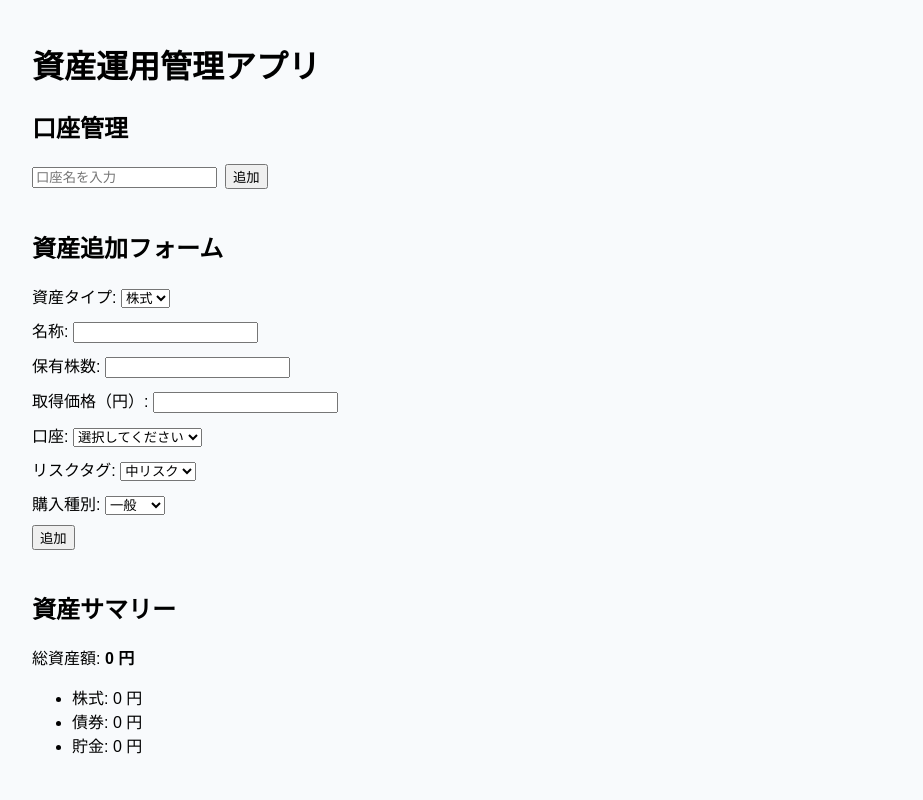
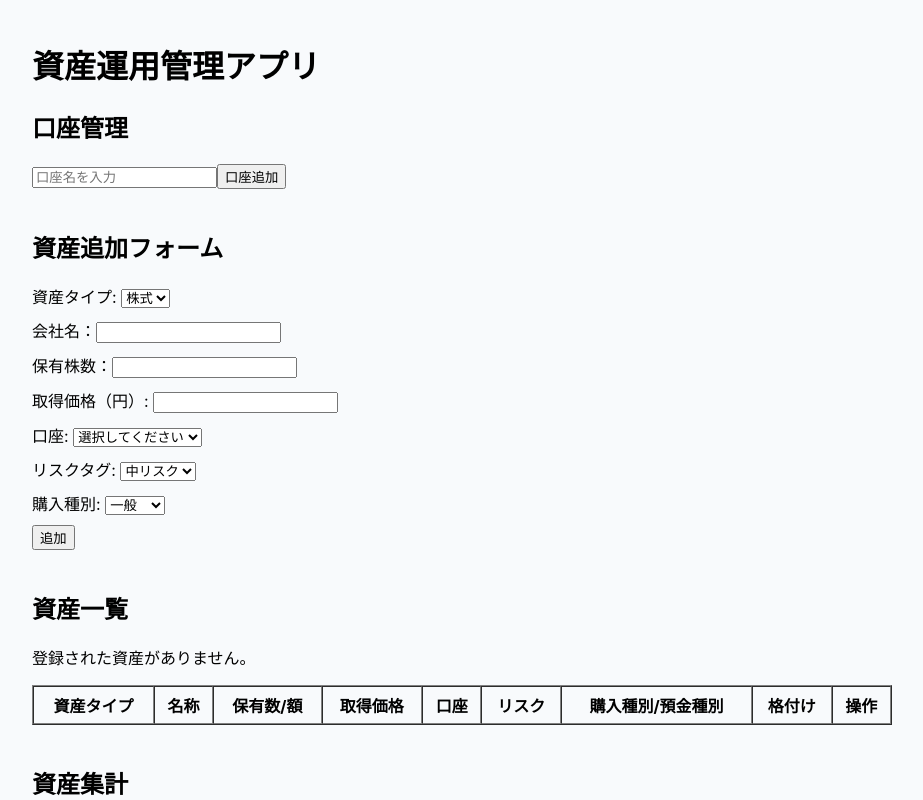
Before and after one commit to sonota1/dividend-management-app, a React (Create React App) app: page / in a window 1280 px wide. Shown: the whole page, without its empty margins (178-1101 px from the left). Built offline with nearby package versions, Linux system fonts and the light colour scheme.

Commit message:
fix: モバイル最適化とレスポンシブデザイン対応

```diff
--- a/src/App.js
+++ b/src/App.js
@@ -1,13 +1,21 @@
 import React, { useState, useEffect } from "react";
 
+// --- 定数 ---
+const ASSET_TYPES = ["株式", "債券", "貯金"];
 const RISK_TAGS = ["低リスク", "中リスク", "高リスク"];
-const PURCHASE_TYPES = ["NISA", "iDeCo", "一般"];
+const STOCK_PURCHASE_TYPES = ["NISA", "iDeCo", "一般"];
+const BOND_PURCHASE_TYPES = ["国債", "社債"];
+const DEPOSIT_TYPES = ["普通", "定期"];
 
+// --- 口座管理 ---
 function AccountManager({ accounts, onAddAccount }) {
   const [accountName, setAccountName] = useState("");
 
   const handleAdd = () => {
-    if (!accountName.trim()) return alert("口座名を入力してください");
+    if (!accountName.trim()) {
+      alert("口座名を入力してください");
+      return;
+    }
     onAddAccount({ id: Date.now().toString(), name: accountName.trim() });
     setAccountName("");
   };
@@ -16,15 +24,12 @@ function AccountManager({ accounts, onAddAccount }) {
     <section style={{ marginBottom: 40 }}>
       <h2>口座管理</h2>
       <input
-        type="text"
         placeholder="口座名を入力"
         value={accountName}
         onChange={(e) => setAccountName(e.target.value)}
       />
-      <button onClick={handleAdd} style={{ marginLeft: 8 }}>
-        追加
-      </button>
-      <ul style={{ marginTop: 10 }}>
+      <button onClick={handleAdd}>口座追加</button>
+      <ul>
         {accounts.map((acc) => (
           <li key={acc.id}>{acc.name}</li>
         ))}
@@ -33,32 +38,38 @@ function AccountManager({ accounts, onAddAccount }) {
   );
 }
 
+// --- 資産フォーム ---
 function AssetForm({ accounts, onAddAsset, onUpdateAsset, editingAsset, onCancelEdit }) {
   const [assetType, setAssetType] = useState(editingAsset?.assetType || "株式");
   const [name, setName] = useState(editingAsset?.name || "");
-  const [shares, setShares] = useState(editingAsset?.shares ?? "");
+  const [sharesOrAmount, setSharesOrAmount] = useState(editingAsset?.shares ?? "");
   const [purchasePrice, setPurchasePrice] = useState(editingAsset?.purchasePrice ?? "");
   const [accountId, setAccountId] = useState(editingAsset?.accountId || "");
-  const [riskTag, setRiskTag] = useState(editingAsset?.riskTag || RISK_TAGS[1]);
-  const [purchaseType, setPurchaseType] = useState(editingAsset?.purchaseType || PURCHASE_TYPES[2]);
+  const [riskTag, setRiskTag] = useState(editingAsset?.riskTag || "中リスク");
 
-  useEffect(() => {
+  // 購入種別 or 預金種別
+  const [purchaseType, setPurchaseType] = useState(editingAsset?.purchaseType || (assetType === "貯金" ? "普通" : "一般"));
+  const [bondRating, setBondRating] = useState(editingAsset?.bondRating || "");
+
+  React.useEffect(() => {
     if (editingAsset) {
       setAssetType(editingAsset.assetType);
       setName(editingAsset.name);
-      setShares(editingAsset.shares ?? "");
+      setSharesOrAmount(editingAsset.shares ?? "");
       setPurchasePrice(editingAsset.purchasePrice);
       setAccountId(editingAsset.accountId);
-      setRiskTag(editingAsset.riskTag || RISK_TAGS[1]);
-      setPurchaseType(editingAsset.purchaseType || PURCHASE_TYPES[2]);
+      setRiskTag(editingAsset.riskTag || "中リスク");
+      setPurchaseType(editingAsset.purchaseType || (editingAsset.assetType === "貯金" ? "普通" : "一般"));
+      setBondRating(editingAsset.bondRating || "");
     } else {
       setAssetType("株式");
       setName("");
-      setShares("");
+      setSharesOrAmount("");
       setPurchasePrice("");
       setAccountId("");
-      setRiskTag(RISK_TAGS[1]);
-      setPurchaseType(PURCHASE_TYPES[2]);
+      setRiskTag("中リスク");
+      setPurchaseType("一般");
+      setBondRating("");
     }
   }, [editingAsset]);
 
@@ -76,8 +87,12 @@ function AssetForm({ accounts, onAddAsset, onUpdateAsset, editingAsset, onCancel
         return;
       }
     } else {
-      if (!shares || !purchasePrice) {
-        alert("株数と取得価格を入力してください");
+      if (!sharesOrAmount || !purchasePrice) {
+        alert("保有数または保有額と取得価格を入力してください");
+        return;
+      }
+      if (assetType === "債券" && !purchaseType) {
+        alert("購入種別（国債・社債）を選択してください");
         return;
       }
     }
@@ -85,27 +100,31 @@ function AssetForm({ accounts, onAddAsset, onUpdateAsset, editingAsset, onCancel
     const assetData = {
       assetType,
       name: name.trim(),
-      shares: assetType === "貯金" ? null : Number(shares),
+      shares: assetType === "貯金" ? null : Number(sharesOrAmount),
       purchasePrice: Number(purchasePrice),
       accountId,
       riskTag,
-      purchaseType,
+      purchaseType: assetType === "貯金" ? undefined : purchaseType,
+      bondRating: assetType === "債券" ? bondRating : undefined,
+      depositType: assetType === "貯金" ? purchaseType : undefined,
+      id: editingAsset ? editingAsset.id : Date.now().toString(),
     };
 
     if (editingAsset) {
-      onUpdateAsset({ ...editingAsset, ...assetData });
+      onUpdateAsset(assetData);
     } else {
-      onAddAsset({ id: Date.now().toString(), ...assetData });
+      onAddAsset(assetData);
     }
 
     // リセット
     setAssetType("株式");
     setName("");
-    setShares("");
+    setSharesOrAmount("");
     setPurchasePrice("");
     setAccountId("");
-    setRiskTag(RISK_TAGS[1]);
-    setPurchaseType(PURCHASE_TYPES[2]);
+    setRiskTag("中リスク");
+    setPurchaseType("一般");
+    setBondRating("");
   };
 
   return (
@@ -119,25 +138,43 @@ function AssetForm({ accounts, onAddAsset, onUpdateAsset, editingAsset, onCancel
             onChange={(e) => setAssetType(e.target.value)}
             disabled={!!editingAsset}
           >
-            <option value="株式">株式</option>
-            <option value="債券">債券</option>
-            <option value="貯金">貯金</option>
+            {ASSET_TYPES.map((type) => (
+              <option key={type} value={type}>{type}</option>
+            ))}
           </select>
         </div>
 
         <div style={{ marginBottom: 10 }}>
-          <label>名称: </label>
+          <label>
+            {assetType === "株式" && "会社名"}
+            {assetType === "債券" && "債券名"}
+            {assetType === "貯金" && "預金先名"}
+            ：
+          </label>
           <input value={name} onChange={(e) => setName(e.target.value)} />
         </div>
 
-        {assetType !== "貯金" ? (
+        {assetType === "貯金" ? (
+          <div style={{ marginBottom: 10 }}>
+            <label>金額（円）: </label>
+            <input
+              type="number"
+              value={purchasePrice}
+              onChange={(e) => setPurchasePrice(e.target.value)}
+            />
+          </div>
+        ) : (
           <>
             <div style={{ marginBottom: 10 }}>
-              <label>保有株数: </label>
+              <label>
+                {assetType === "株式" && "保有株数"}
+                {assetType === "債券" && "保有額（単位など）"}
+                ：
+              </label>
               <input
                 type="number"
-                value={shares}
-                onChange={(e) => setShares(e.target.value)}
+                value={sharesOrAmount}
+                onChange={(e) => setSharesOrAmount(e.target.value)}
               />
             </div>
             <div style={{ marginBottom: 10 }}>
@@ -149,15 +186,6 @@ function AssetForm({ accounts, onAddAsset, onUpdateAsset, editingAsset, onCancel
               />
             </div>
           </>
-        ) : (
-          <div style={{ marginBottom: 10 }}>
-            <label>金額（円）: </label>
-            <input
-              type="number"
-              value={purchasePrice}
-              onChange={(e) => setPurchasePrice(e.target.value)}
-            />
-          </div>
         )}
 
         <div style={{ marginBottom: 10 }}>
@@ -189,19 +217,66 @@ function AssetForm({ accounts, onAddAsset, onUpdateAsset, editingAsset, onCancel
           </select>
         </div>
 
+        {/* 購入種別 or 預金種別 */}
+        {assetType === "株式" && (
           <div style={{ marginBottom: 10 }}>
             <label>購入種別: </label>
             <select
               value={purchaseType}
               onChange={(e) => setPurchaseType(e.target.value)}
             >
-            {PURCHASE_TYPES.map((type) => (
+              {STOCK_PURCHASE_TYPES.map((type) => (
                 <option key={type} value={type}>
                   {type}
                 </option>
               ))}
             </select>
           </div>
+        )}
+
+        {assetType === "債券" && (
+          <>
+            <div style={{ marginBottom: 10 }}>
+              <label>購入種別: </label>
+              <select
+                value={purchaseType}
+                onChange={(e) => setPurchaseType(e.target.value)}
+              >
+                {BOND_PURCHASE_TYPES.map((type) => (
+                  <option key={type} value={type}>
+                    {type}
+                  </option>
+                ))}
+              </select>
+            </div>
+
+            <div style={{ marginBottom: 10 }}>
+              <label>格付け: </label>
+              <input
+                type="text"
+                placeholder="例：AAA、AAなど"
+                value={bondRating}
+                onChange={(e) => setBondRating(e.target.value)}
+              />
+            </div>
+          </>
+        )}
+
+        {assetType === "貯金" && (
+          <div style={{ marginBottom: 10 }}>
+            <label>預金種別: </label>
+            <select
+              value={purchaseType}
+              onChange={(e) => setPurchaseType(e.target.value)}
+            >
+              {DEPOSIT_TYPES.map((type) => (
+                <option key={type} value={type}>
+                  {type}
+                </option>
+              ))}
+            </select>
+          </div>
+        )}
 
         <button type="submit">{editingAsset ? "更新" : "追加"}</button>
         {editingAsset && (
@@ -218,28 +293,23 @@ function AssetForm({ accounts, onAddAsset, onUpdateAsset, editingAsset, onCancel
   );
 }
 
+// --- 資産一覧 ---
 function AssetList({ assets, accounts, onEdit, onDelete }) {
   return (
     <section>
       <h2>資産一覧</h2>
-      {assets.length === 0 ? (
-        <p>登録された資産はありません。</p>
-      ) : (
-        <table
-          border="1"
-          cellPadding="5"
-          cellSpacing="0"
-          style={{ width: "100%", textAlign: "left" }}
-        >
+      {assets.length === 0 && <p>登録された資産がありません。</p>}
+      <table border="1" cellPadding="6" cellSpacing="0" style={{ width: "100%" }}>
         <thead>
           <tr>
             <th>資産タイプ</th>
             <th>名称</th>
-              <th>口座名</th>
-              <th>リスクタグ</th>
-              <th>購入種別</th>
-              <th>株数/金額</th>
+            <th>保有数/額</th>
             <th>取得価格</th>
+            <th>口座</th>
+            <th>リスク</th>
+            <th>購入種別/預金種別</th>
+            <th>格付け</th>
             <th>操作</th>
           </tr>
         </thead>
@@ -250,25 +320,21 @@ function AssetList({ assets, accounts, onEdit, onDelete }) {
               <tr key={a.id}>
                 <td>{a.assetType}</td>
                 <td>{a.name}</td>
-                  <td>{account ? account.name : "-"}</td>
+                <td>
+                  {a.assetType === "貯金" ? (
+                    a.purchasePrice.toLocaleString()
+                  ) : (
+                    a.shares?.toLocaleString()
+                  )}
+                </td>
+                <td>{a.purchasePrice.toLocaleString()}</td>
+                <td>{account ? account.name : "不明"}</td>
                 <td>{a.riskTag}</td>
-                  <td>{a.purchaseType}</td>
-                  <td>
-                    {a.assetType === "貯金"
-                      ? a.purchasePrice.toLocaleString() + " 円"
-                      : a.shares}
-                  </td>
-                  <td>
-                    {a.assetType === "貯金"
-                      ? "-"
-                      : a.purchasePrice.toLocaleString() + " 円"}
-                  </td>
+                <td>{a.assetType === "貯金" ? a.depositType : a.purchaseType}</td>
+                <td>{a.assetType === "債券" ? a.bondRating || "-" : "-"}</td>
                 <td>
                   <button onClick={() => onEdit(a)}>編集</button>
-                    <button
-                      onClick={() => onDelete(a.id)}
-                      style={{ marginLeft: 10 }}
-                    >
+                  <button onClick={() => onDelete(a.id)} style={{ marginLeft: 5 }}>
                     削除
                   </button>
                 </td>
@@ -277,90 +343,103 @@ function AssetList({ assets, accounts, onEdit, onDelete }) {
           })}
         </tbody>
       </table>
-      )}
     </section>
   );
 }
 
-function AssetSummary({ assets }) {
-  const totalAssets = assets.reduce((acc, a) => {
+// --- 資産集計＆チャート表示 ---
+function AssetSummaryAndChart({ assets }) {
+  // 資産タイプごとの合計計算
+  const summary = ASSET_TYPES.reduce((acc, type) => {
+    acc[type] = 0;
+    return acc;
+  }, {});
+
+  assets.forEach((a) => {
+    // 金額ベースの集計:
+    // 株式・債券は 保有数 * 取得価格 で計算。貯金は購入価格だけ
+    let value = 0;
     if (a.assetType === "貯金") {
-      return acc + a.purchasePrice;
+      value = a.purchasePrice;
     } else {
-      return acc + (a.shares || 0) * a.purchasePrice;
+      value = (a.shares ?? 0) * (a.purchasePrice ?? 0);
     }
-  }, 0);
+    summary[a.assetType] += value;
+  });
 
-  const byType = assets.reduce(
-    (acc, a) => {
-      if (a.assetType === "貯金") acc["貯金"] += a.purchasePrice;
-      else if (a.assetType === "株式") acc["株式"] += (a.shares || 0) * a.purchasePrice;
-      else if (a.assetType === "債券") acc["債券"] += (a.shares || 0) * a.purchasePrice;
-      return acc;
-    },
-    { 株式: 0, 債券: 0, 貯金: 0 }
-  );
+  // 簡易棒グラフ用スタイル
+  const maxValue = Math.max(...Object.values(summary), 1);
 
   return (
-    <section style={{ marginBottom: 40 }}>
-      <h2>資産サマリー</h2>
-      <p>
-        総資産額:{" "}
-        <strong>{totalAssets.toLocaleString()} 円</strong>
-      </p>
-      <ul>
-        <li>株式: {byType["株式"].toLocaleString()} 円</li>
-        <li>債券: {byType["債券"].toLocaleString()} 円</li>
-        <li>貯金: {byType["貯金"].toLocaleString()} 円</li>
+    <section style={{ marginTop: 40 }}>
+      <h2>資産集計</h2>
+      <ul style={{ listStyle: "none", padding: 0 }}>
+        {ASSET_TYPES.map((type) => (
+          <li key={type} style={{ marginBottom: 10 }}>
+            <strong>{type}</strong> : {summary[type].toLocaleString()} 円
+            <div
+              style={{
+                backgroundColor: "#4caf50",
+                height: 20,
+                width: `${(summary[type] / maxValue) * 100}%`,
+                maxWidth: 600,
+                transition: "width 0.5s ease",
+                marginTop: 4,
+              }}
+            />
+          </li>
+        ))}
       </ul>
     </section>
   );
 }
 
-export default function AssetManagementApp() {
+// --- メイン ---
+export default function AssetManagerApp() {
   const [accounts, setAccounts] = useState([]);
   const [assets, setAssets] = useState([]);
   const [editingAsset, setEditingAsset] = useState(null);
 
-  const addAccount = (acc) => {
-    setAccounts((prev) => [...prev, acc]);
+  // 口座追加
+  const addAccount = (newAccount) => {
+    setAccounts((prev) => [...prev, newAccount]);
   };
 
-  const addAsset = (asset) => {
-    setAssets((prev) => [...prev, asset]);
+  // 資産追加
+  const addAsset = (newAsset) => {
+    setAssets((prev) => [...prev, newAsset]);
   };
 
-  const updateAsset = (updated) => {
-    setAssets((prev) => prev.map((a) => (a.id === updated.id ? updated : a)));
+  // 資産更新
+  const updateAsset = (updatedAsset) => {
+    setAssets((prev) =>
+      prev.map((a) => (a.id === updatedAsset.id ? updatedAsset : a))
+    );
     setEditingAsset(null);
   };
 
+  // 編集開始
+  const editAsset = (asset) => {
+    setEditingAsset(asset);
+  };
+
+  // 編集キャンセル
+  const cancelEdit = () => {
+    setEditingAsset(null);
+  };
+
+  // 削除
   const deleteAsset = (id) => {
     if (window.confirm("本当に削除しますか？")) {
       setAssets((prev) => prev.filter((a) => a.id !== id));
-      if (editingAsset && editingAsset.id === id) {
+      if (editingAsset?.id === id) {
         setEditingAsset(null);
       }
     }
   };
 
-  const startEdit = (asset) => {
-    setEditingAsset(asset);
-  };
-
-  const cancelEdit = () => {
-    setEditingAsset(null);
-  };
-
   return (
-    <div
-      style={{
-        padding: 20,
-        maxWidth: 900,
-        margin: "auto",
-        fontFamily: "Arial, sans-serif",
-      }}
-    >
+    <div style={{ maxWidth: 900, margin: "0 auto", padding: 20 }}>
       <h1>資産運用管理アプリ</h1>
 
       <AccountManager accounts={accounts} onAddAccount={addAccount} />
@@ -373,14 +452,14 @@ export default function AssetManagementApp() {
         onCancelEdit={cancelEdit}
       />
 
-      <AssetSummary assets={assets} />
-
       <AssetList
         assets={assets}
         accounts={accounts}
-        onEdit={startEdit}
+        onEdit={editAsset}
         onDelete={deleteAsset}
       />
+
+      <AssetSummaryAndChart assets={assets} />
     </div>
   );
 }
```
Lines whose indentation alone changed are shown as unchanged.
